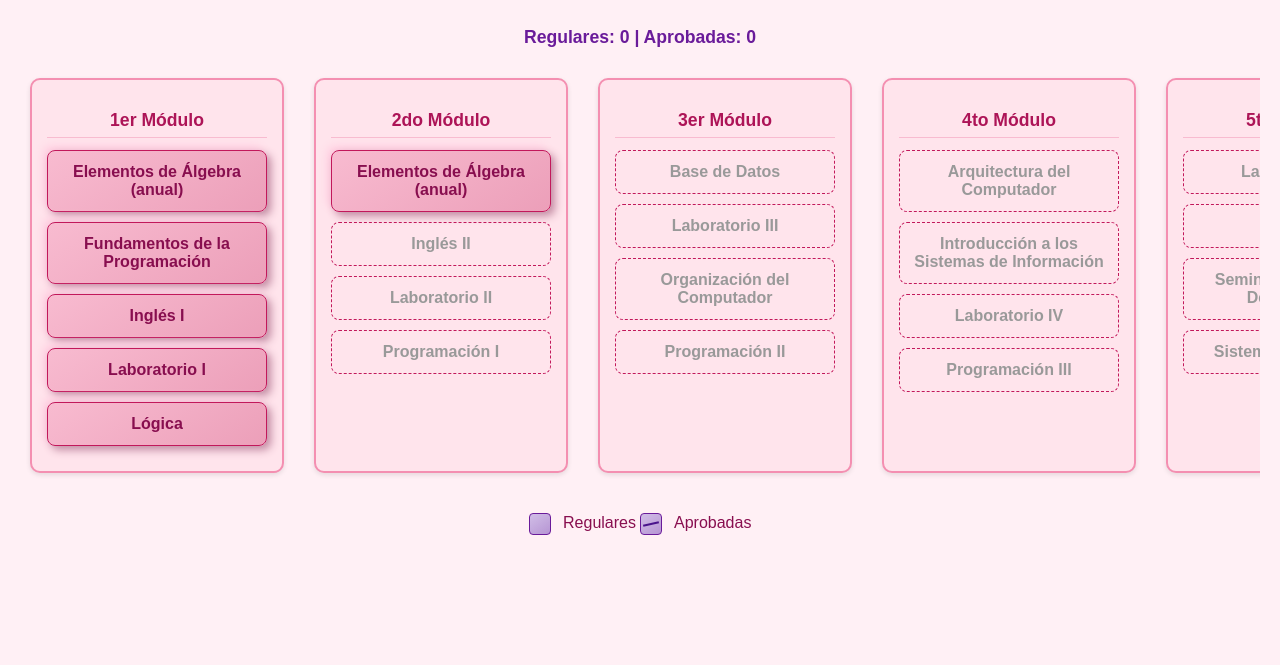
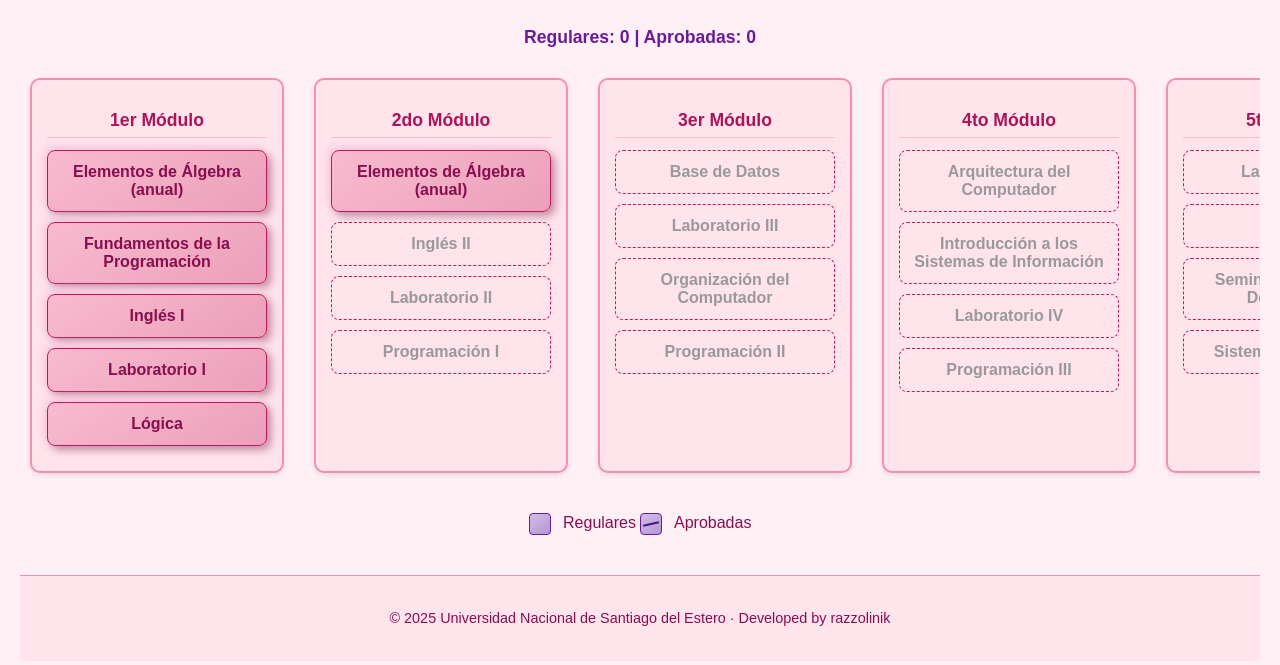
Before and after one commit to razzolinik/MallaInteractivaPUI, a plain HTML site: page HTML/index.html in a window 1280 px wide. Shown: the part 147-812 px from the top of the page. Drawn offline with Linux system fonts and the light colour scheme.

Commit message:
Favicon y footer añadidos a la página

```diff
--- a/CSS/estilos.css
+++ b/CSS/estilos.css
@@ -157,3 +157,13 @@ h1 {
   background-color: #4a148c;
   transform: rotate(-12deg);
 }
+
+footer {
+  text-align: center;
+  padding: 20px;
+  font-size: 0.9em;
+  color: #880e4f;
+  background-color: #ffe4ec;
+  border-top: 1px solid #f48fb1;
+  margin-top: 40px;
+}
--- a/HTML/index.html
+++ b/HTML/index.html
@@ -9,6 +9,8 @@
     content="Explora la malla curricular interactiva de la carrera Programador Universitario en Informática. Visualiza correlativas por módulo y desbloquea asignaturas al aprobar." />
   <link href="https://fonts.googleapis.com/css2?family=Poppins:wght@700&display=swap" rel="stylesheet" />
   <link rel="stylesheet" href="../CSS/estilos.css" />
+  <link rel="icon" type="image/png" href="favicon.png" />
+
 </head>
 
 <body>
@@ -78,6 +80,10 @@
     <span class="color-aprobado"></span> Aprobadas
   </div>
   <script src="../JS/script.js"></script>
+
+  <footer>
+    <p>© 2025 Universidad Nacional de Santiago del Estero · Developed by razzolinik</p>
+  </footer>
 </body>
 
 </html>
```
Also changed, not shown: favicon.ico (added).
